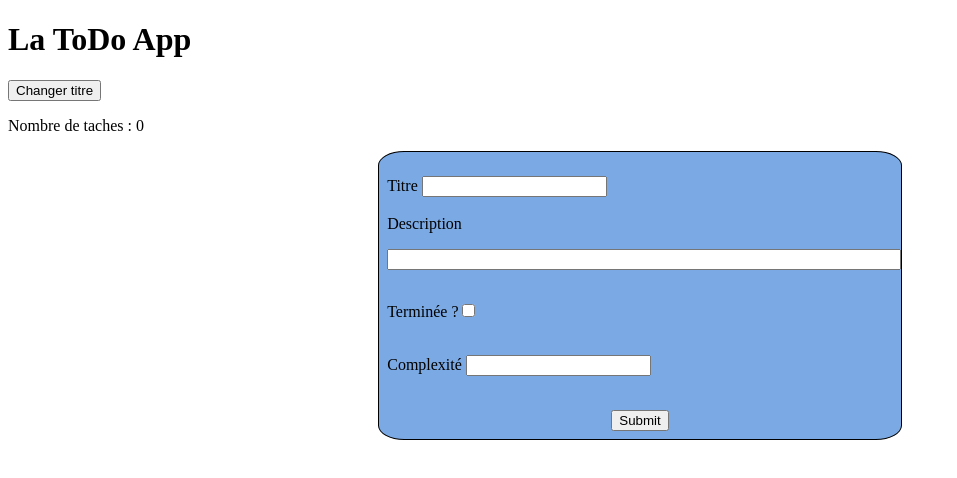
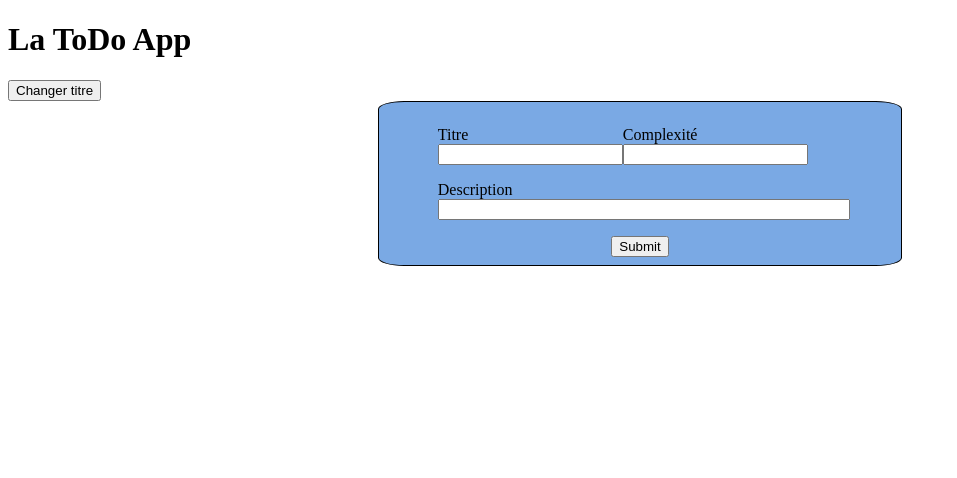
Before and after one commit to Aloha909/Test-Svelte-1, a SvelteKit app in the folder app1/: page / in a window 1280 px wide. Shown: the top 478 px of the page, without its empty margins (0-957 px from the left). Built offline with nearby package versions, Linux system fonts and the light colour scheme.

Commit message:
feat(maj-menu) simplification interface menu ajout

```diff
--- a/app1/src/routes/+page.svelte
+++ b/app1/src/routes/+page.svelte
@@ -5,9 +5,7 @@
     import './home-page.scss';
 
     let tasks: Array<TaskType> = $state([]);
-    let nb_tasks = $derived(tasks.length);
     let id_tasks: number = 0;
-    let counterDisplay: number = 0 ;
 
     function add_task(e: SubmitEvent) {
         e.preventDefault();
@@ -16,7 +14,6 @@
 
         let name = document.getElementById("name").value;
         let description = document.getElementById("description").value;
-        let finished = document.getElementById("state").checked;
         let complexity = document.getElementById("complexity").value;
 
         if (!name || !complexity) {
@@ -28,7 +25,7 @@
             id: id_tasks,
             name: name,
             description: (description ? description : ""),
-            finished: (finished ? finished: false),
+            finished: false,
             complexity: parseInt(complexity),
             onMarkDone: markTaskDone,
             onDelete: deleteTask,
@@ -61,30 +58,25 @@
 
 <Header/>
 
-<p>Nombre de taches : {nb_tasks}</p>
-
 <form onsubmit={add_task}>
+    <div class="line first">
         <div>
             <label for="name">Titre</label>
             <input type="text" id="name" name="name">
-    </div> <br>
-
-    <div>
-    <label for="description">Description</label>
-    <input type="text" id="description" name="description">
-    </div> <br>
-
-    <div>
-    <label for="state">Terminée ? </label>
-    <input type="checkbox" id="state" name="state" value="finished"><br>
-    </div> <br>
+        </div>
 
         <div>
             <label for="complexity">Complexité</label>
             <input type="number" id="complexity" name="complexity"><br>
-    </div> <br>
+        </div>
+    </div>
 
-    <input type="submit" value="Submit">
+    <div class="line">
+        <label for="description">Description</label>
+        <input type="text" id="description" name="description">
+    </div>
+
+    <input class="submit-btn" type="submit" value="Submit">
 </form>
 
 <div class="task-grid">
--- a/app1/src/routes/home-page.scss
+++ b/app1/src/routes/home-page.scss
@@ -9,12 +9,19 @@ form {
 	border-radius: 5%;
 	border: 1px solid black;
 
-	label {
+	.line {
+		width: 80%;
 		margin: auto;
 		margin-top: 16px;
 	}
 
-	input {
+	.line.first {
+		display: flex;
+		flex-direction: row;
+		justify-content: space-between;
+	}
+
+	.submit-btn {
 		margin: auto;
 		margin-top: 16px;
 	}
```
Lines whose indentation alone changed are shown as unchanged.
